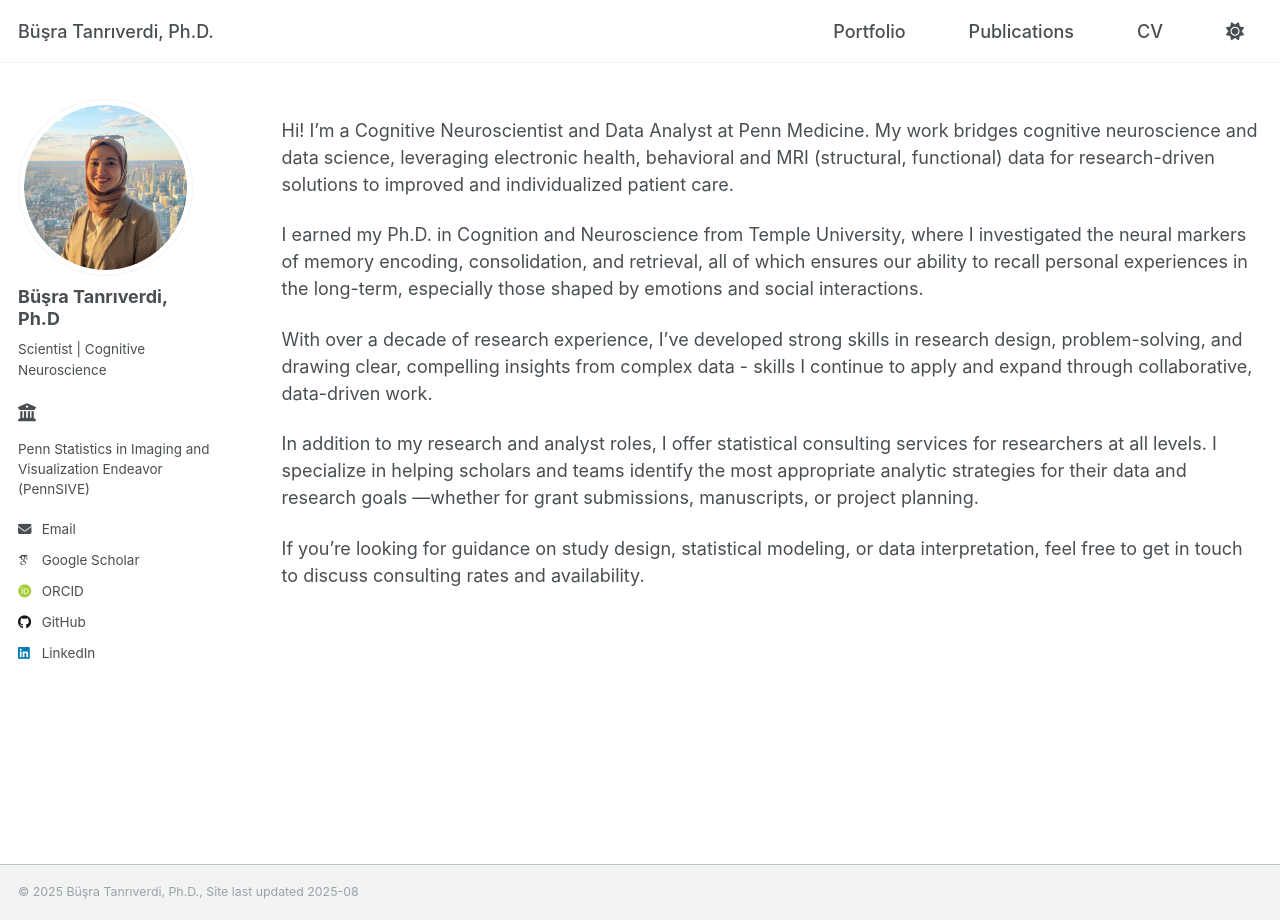
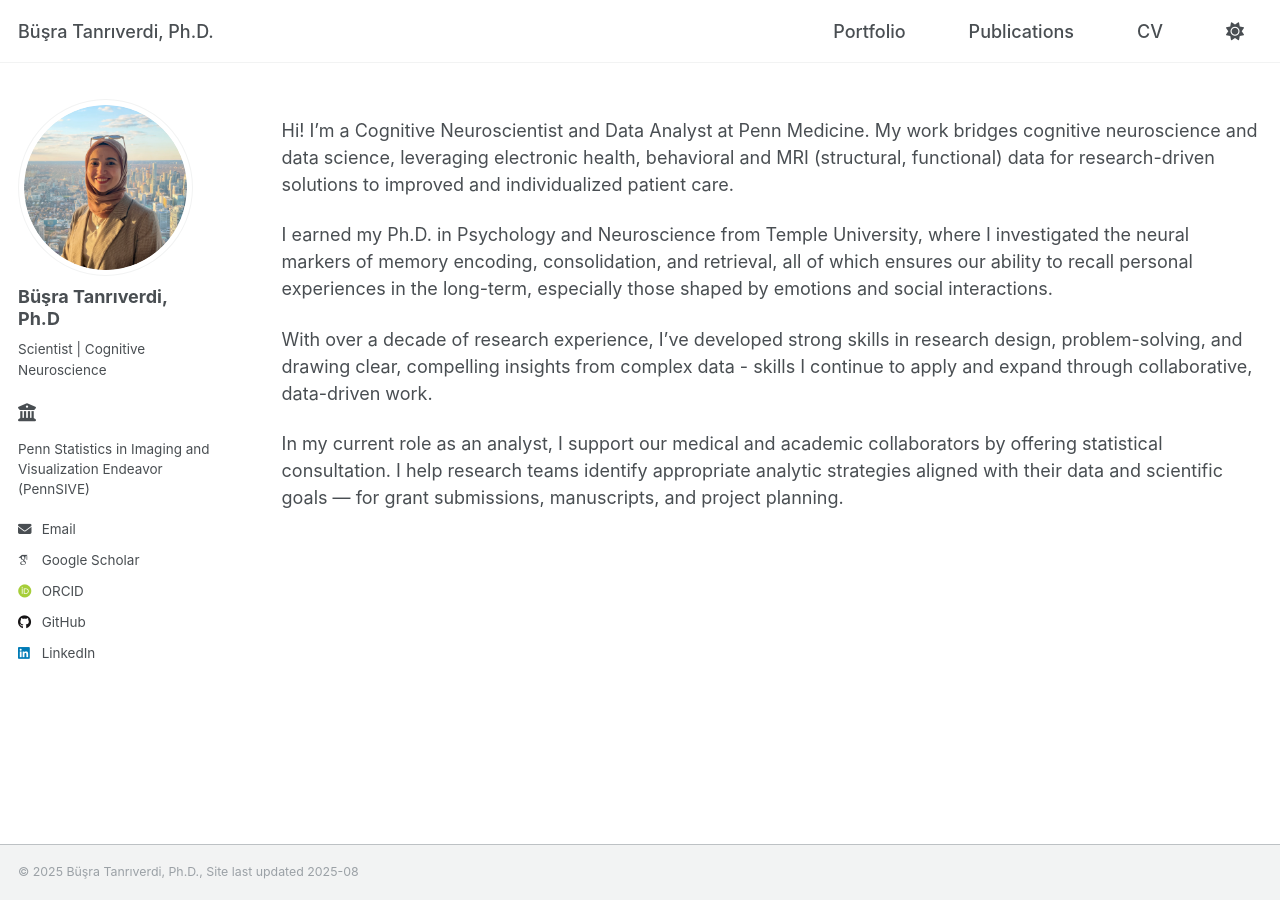
Before and after one commit to busratanriverdi/busratanriverdi.github.io, a Jekyll site: the page built from _pages/about.md, in a window 1280 px wide. Built offline with Jekyll 4.4.1, drawn with Linux system fonts in a browser that asks for light colours; some web fonts are replaced; a script that is not in the unit is left out.

Commit message:
update about me page (remove consultation)

```diff
--- a/_pages/about.md
+++ b/_pages/about.md
@@ -7,10 +7,8 @@ author_profile: true
 
 Hi! I’m a Cognitive Neuroscientist and Data Analyst at Penn Medicine. My work bridges cognitive neuroscience and data science, leveraging electronic health, behavioral and MRI (structural, functional) data for research-driven solutions to improved and individualized patient care.
 
-I earned my Ph.D. in Cognition and Neuroscience from Temple University, where I investigated the neural markers of memory encoding, consolidation, and retrieval, all of which ensures our ability to recall personal experiences in the long-term, especially those shaped by emotions and social interactions.
+I earned my Ph.D. in Psychology and Neuroscience from Temple University, where I investigated the neural markers of memory encoding, consolidation, and retrieval, all of which ensures our ability to recall personal experiences in the long-term, especially those shaped by emotions and social interactions.
 
 With over a decade of research experience, I’ve developed strong skills in research design, problem-solving, and drawing clear, compelling insights from complex data - skills I continue to apply and expand through collaborative, data-driven work.
 
-In addition to my research and analyst roles, I offer statistical consulting services for researchers at all levels. I specialize in helping scholars and teams identify the most appropriate analytic strategies for their data and research goals —whether for grant submissions, manuscripts, or project planning.
-
-If you're looking for guidance on study design, statistical modeling, or data interpretation, feel free to get in touch to discuss consulting rates and availability.
+In my current role as an analyst, I support our medical and academic collaborators by offering statistical consultation. I help research teams identify appropriate analytic strategies aligned with their data and scientific goals — for grant submissions, manuscripts, and project planning.
```
